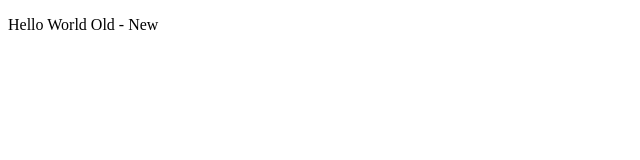
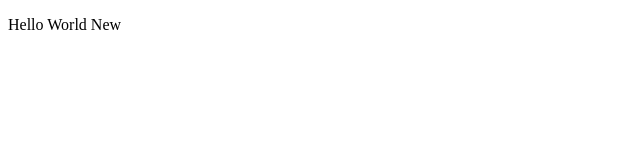
Before and after one commit to web-dev-pnj/test, a plain HTML site: page index.html in a window 1280 px wide. Shown: the full height of the page, 0-640 px from the left. Drawn offline with Linux system fonts and the light colour scheme.

Commit message:
Update index.html

```diff
--- a/index.html
+++ b/index.html
@@ -4,6 +4,6 @@
         <!-- head definitions go here -->
     </head>
     <body>
-        <p>Hello World Old - New</p>
+        <p>Hello World New</p>
     </body>
 </html>
```
